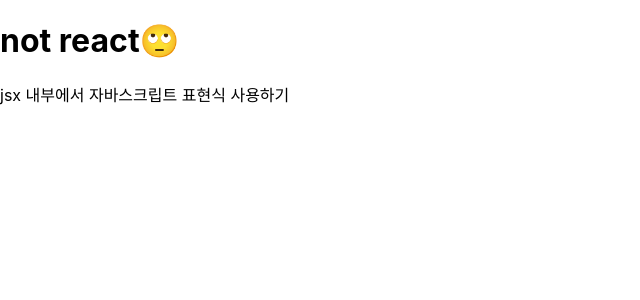
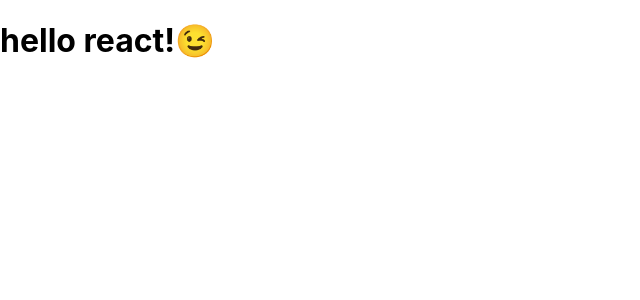
Before and after one commit to cdcoc0/react-ch.1-7, a React (Create React App) app: page / in a window 1280 px wide. Shown: the top 300 px of the page, without its empty margins (0-640 px from the left). Built offline with nearby package versions, Linux system fonts and the light colour scheme.

Commit message:
JSX -and 연산자(&&)를 이용한 조건부 렌더링

```diff
--- a/src/App.js
+++ b/src/App.js
@@ -1,13 +1,12 @@
 
 function App() {
-  const name = "reac";
+  const name = "react";
   //const, let: 블록 단위 scope
   //var: 함수 단위의 scope
 
   return (
     <>
-      {name === "react" ? (<h1>hello react!😉</h1>) : (<h1>not react🙄</h1>)}
-      <p>jsx 내부에서 자바스크립트 표현식 사용하기</p>
+      {name === "react" && <h1>hello react!😉</h1>}
     </>
   );
 }
```
Also changed, not shown: 1 other file (tests, documents, lock files or other folders).
